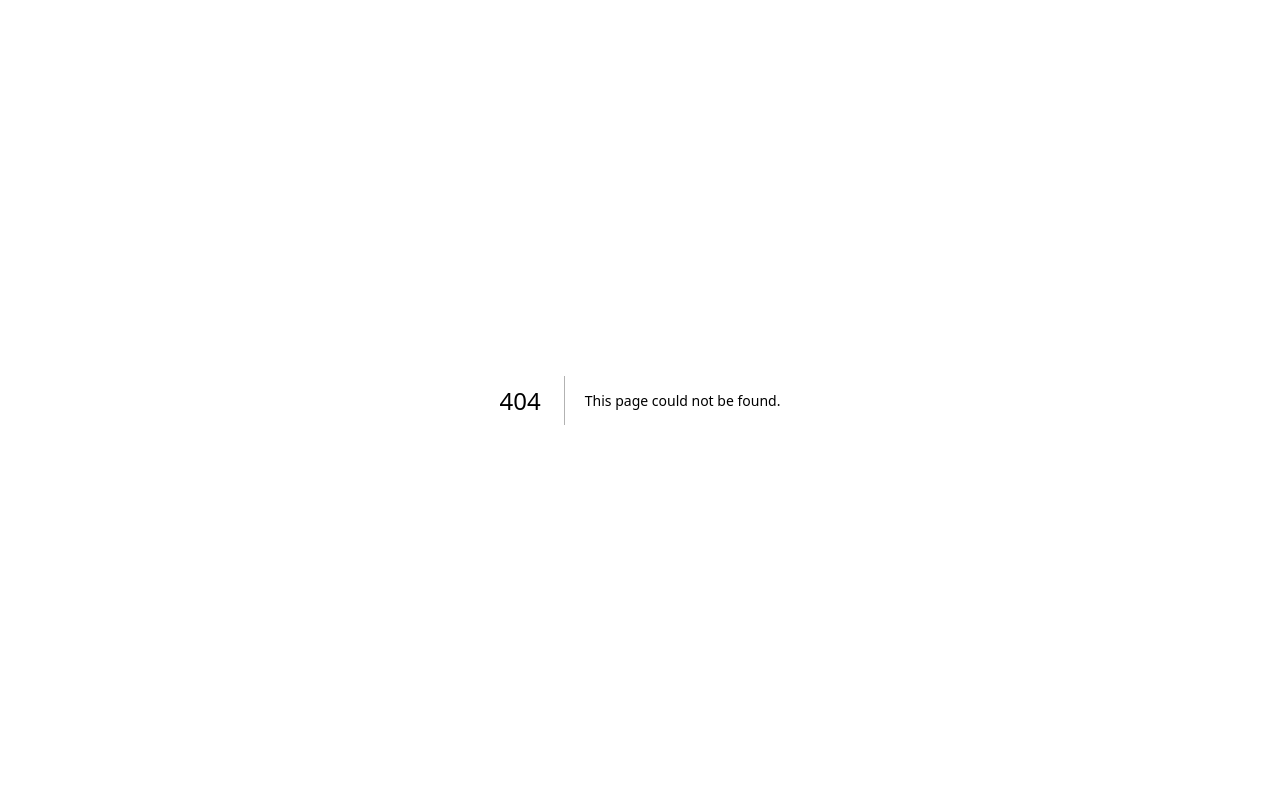
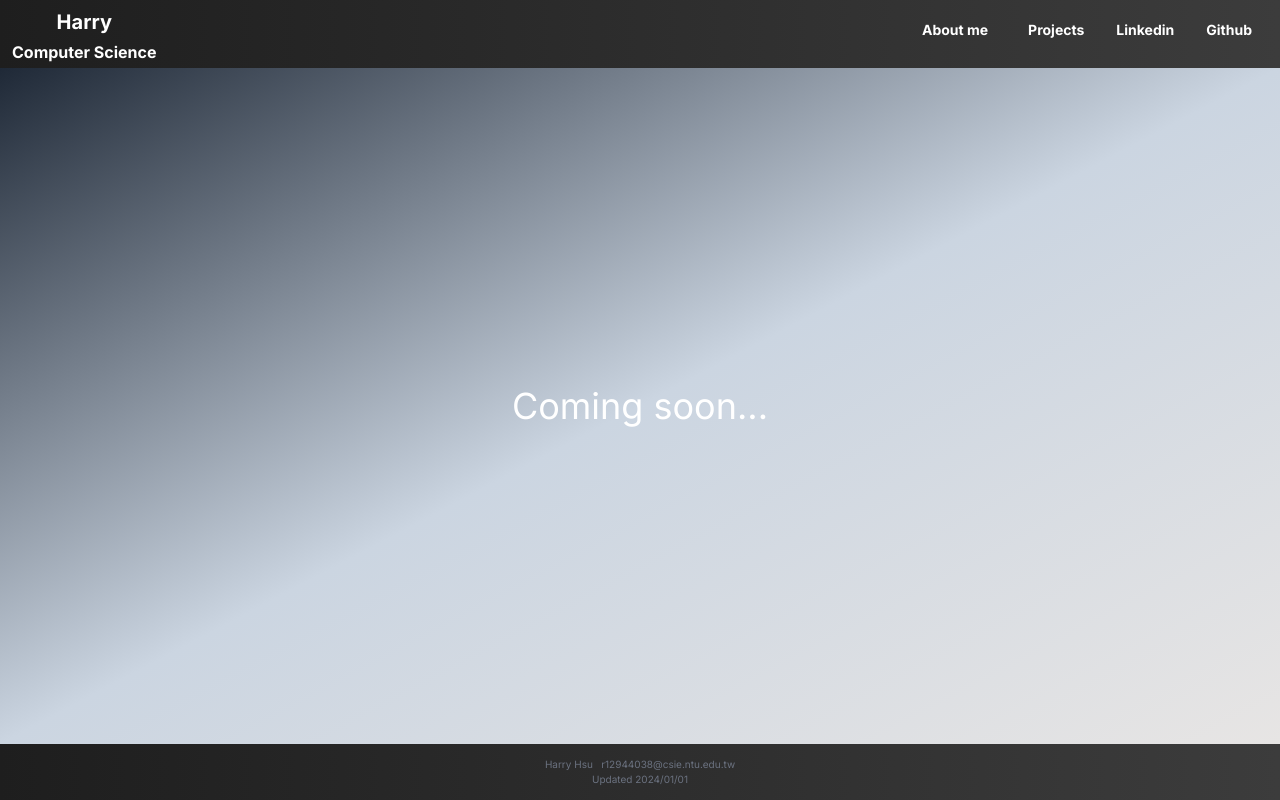
Before and after one commit to Harry-0613/x90613.github.io, a Next.js app: page /project in a window 1280 px wide. Before the commit this address had no page. Built offline with nearby package versions, Linux system fonts and the light colour scheme.

Commit message:
feat: blank page

```diff
--- a/src/app/project-Traveler/page.tsx
+++ /dev/null
@@ -1,18 +0,0 @@
-"use client";
-
-import Footer from "@/components/Footer";
-import Header from "@/components/Header";
-
-export default function Home() {
-  return (
-    <>
-      <div className="w-full h-screen flex flex-col items-center overflow-hidden">
-        <Header/>
-          <main
-            className=" w-full h-full  overflow-y-scroll bg-gradient-to-br from-gray-800 via-slate-300 to-stone-200">
-          </main>
-        <Footer/>
-      </div>
-    </>
-  );
-}
--- /dev/null
+++ b/src/app/project/page.tsx
@@ -0,0 +1,18 @@
+"use client";
+
+import Footer from "@/components/Footer";
+import Header from "@/components/Header";
+
+export default function Home() {
+  return (
+    <>
+      <div className="w-full h-screen flex flex-col items-center overflow-hidden">
+        <Header />
+        <main className="w-full h-full flex items-center justify-center overflow-y-scroll bg-gradient-to-br from-gray-800 via-slate-300 to-stone-200">
+          <p className="text-white text-center text-4xl">Coming soon...</p>
+        </main>
+        <Footer />
+      </div>
+    </>
+  );
+}
--- a/src/components/Header.tsx
+++ b/src/components/Header.tsx
@@ -52,10 +52,10 @@ export default function SectionHeader() {
             <Link href="https://github.com/x90613/TravelerWeb" target="_blank">
               <MenuItem onClick={handleClose}>Traveler - FullStack website</MenuItem>
             </Link>
-            <Link href={`${BASE_URL}/project-Traveler`} target="_blank">
+            <Link href="https://github.com/x90613/Algorithmic-Trading-Optimization-Technique" target="_blank">
               <MenuItem onClick={handleClose}>Algorithmic Trading Optimization Technique</MenuItem>
             </Link>
-            <Link href={`${BASE_URL}/project-Traveler`} target="_blank">
+            <Link href={`${BASE_URL}/project`} target="_blank">
               <MenuItem onClick={handleClose}>Rootkit - Loadable Kernel Module</MenuItem>
             </Link>
             <Link href="https://github.com/x90613/x90613.github.io" target="_blank">
```
Also changed, not shown: src/app/project/layout.tsx (renamed from src/app/project-Traveler/layout.tsx).
